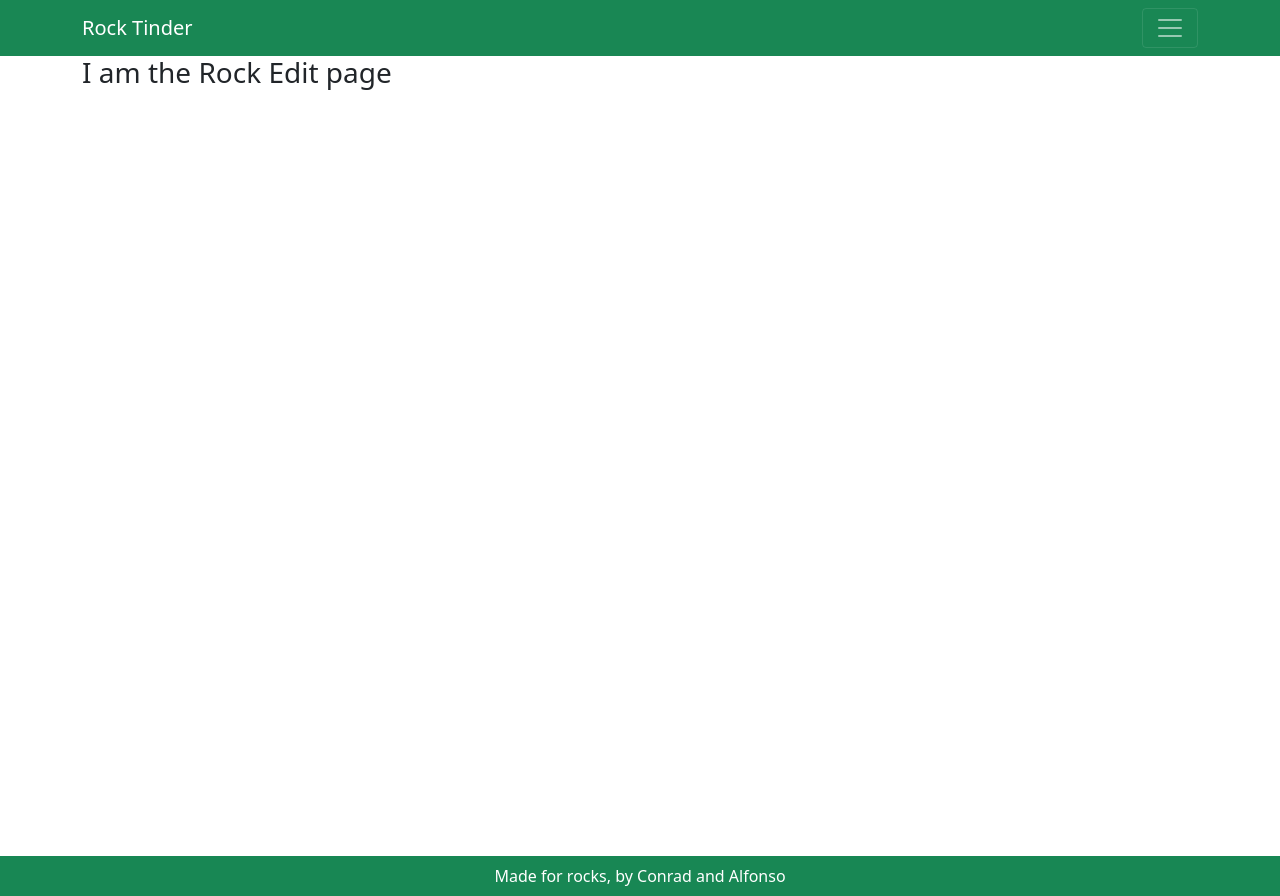
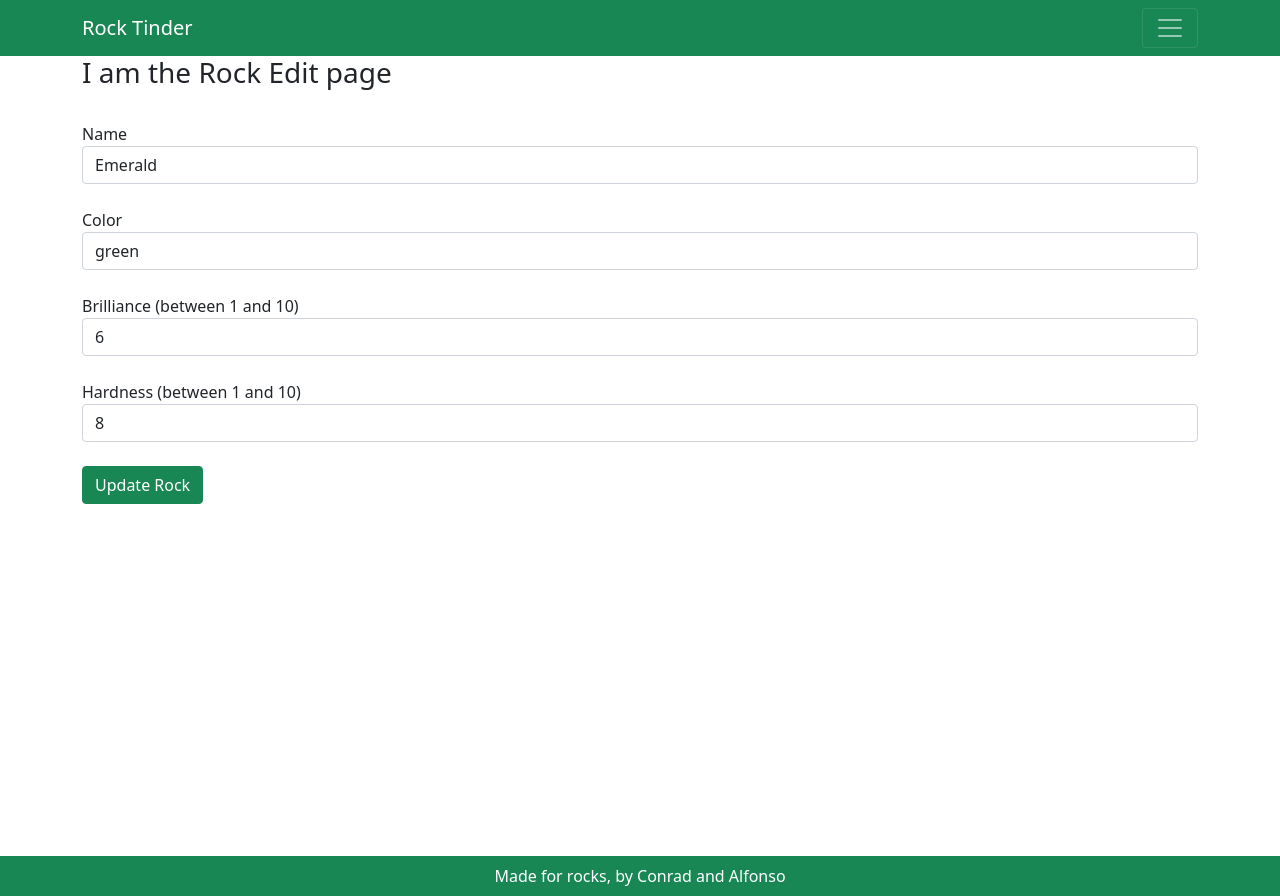
Before and after one commit to learn-academy-2021-charlie/cat-tinder-frontend-conrad-and-alfonso, a React (Create React App) app: page /rockedit/1 in a window 1280 px wide. Built offline with nearby package versions, Linux system fonts and the light colour scheme.

Commit message:
adds update functionality and tests

```diff
--- a/src/App.js
+++ b/src/App.js
@@ -27,6 +27,11 @@ class App extends Component {
     console.log(newRock)
   }
 
+  updateRock = (editRock, id) =>{
+    console.log("rock: ",editRock)
+    console.log("id: ", id)
+  }
+
   render() {
     // console.log(this.state.rocks);
     return (
@@ -44,7 +49,11 @@ class App extends Component {
           }} />
 
           <Route path="/rocknew" render= {(props) => <RockNew createRock={this.createRock} />} />
-          <Route path="/rockedit" component={RockEdit} />
+          <Route path="/rockedit/:id"   render = {(props) => {
+            const id = props.match.params.id
+            const rock = this.state.rocks.find(rock => rock.id === +id)
+            return <RockEdit  updateRock = {this.updateRock} rock={rock}   />
+          }}/>
           <Route component={NotFound} />
         </Switch>
         <Footer />
--- a/src/pages/RockEdit.js
+++ b/src/pages/RockEdit.js
@@ -1,10 +1,87 @@
 import React, { Component } from 'react'
+import { Redirect } from 'react-router-dom';
+import { Button, Form, FormGroup, Label, Input } from 'reactstrap';
 
 class RockEdit extends Component {
+  constructor(props){
+    super(props)
+    const {rock} = this.props
+    this.state ={
+      form: {
+        name: rock && rock.name,
+        color: rock && rock.color,
+        brilliance: rock && rock.brilliance,
+        hardness: rock && rock.hardness
+      },
+      submitted: false
+    }
+  }
+
+
+  handleChange = (e) =>{
+    let {form} = this.state
+    form[e.target.name] = e.target.value
+    this.setState({form: form})
+  }
+
+
+  handleSubmit = () => {
+    this.props.updateRock(this.state.form,this.props.rock.id)
+    this.setState({submitted: true})
+  }
+
   render() {
     return (
       <div className="page container">
         <h3>I am the Rock Edit page</h3>
+
+        <Form>
+        <br/>
+          <FormGroup>
+            <Label for="name">Name</Label>
+            <Input
+              type="text"
+              name="name"
+              onChange={this.handleChange}
+              value={this.state.form.name}
+            />
+          </FormGroup>
+          <br/>
+          <FormGroup>
+            <Label for="color">Color</Label>
+            <Input
+              type="text"
+              name="color"
+              onChange={this.handleChange}
+              value={this.state.form.color}
+            />
+          </FormGroup>
+          <br/>
+          <FormGroup>
+            <Label for="brilliance">Brilliance (between 1 and 10)</Label>
+            <Input
+              type="number"
+              name="brilliance"
+              min="0" max="10"
+              onChange={this.handleChange}
+              value={this.state.form.brilliance}
+            />
+          </FormGroup>
+          <br/>
+          <FormGroup>
+            <Label for="hardness">Hardness (between 1 and 10)</Label>
+            <Input
+              type="number"
+              name="hardness"
+              min="0" max="10"
+              onChange={this.handleChange}
+              value={this.state.form.hardness}
+            />
+          </FormGroup>
+          <br/>
+          <Button name="submit" color="success" onClick={this.handleSubmit}>Update Rock</Button>
+        </Form>
+        {this.state.submitted && <Redirect to={`/rockshow/${this.props.rock.id}`}/>}
       </div>
     )
   }
--- a/src/pages/RockNew.js
+++ b/src/pages/RockNew.js
@@ -9,8 +9,8 @@ class RockNew extends Component {
       form: {
         name:"",
         color:"",
-        brilliance:'NaN',
-        hardness:'NaN'
+        brilliance:"",
+        hardness:""
       },
       submitted: false
     }
--- a/src/pages/RockShow.js
+++ b/src/pages/RockShow.js
@@ -1,5 +1,5 @@
 import React, { Component } from 'react'
-import { Progress } from 'reactstrap';
+import { Button, Progress } from 'reactstrap';
 import { Link } from 'react-router-dom'
 
 class RockShow extends Component {
@@ -14,7 +14,11 @@ class RockShow extends Component {
         <Progress value={rock && rock.brilliance * 10}>{rock && rock.brilliance}/10</Progress>
         <p className="hardness" ><strong>Hardness:</strong> {rock && rock.hardness}</p>
         <Progress value={rock && rock.hardness * 10} color="success">{rock && rock.hardness}/10</Progress>
-        <Link to="/rockindex">Back to Rocks</Link>
+        <br/>
+        <Link to={`/rockedit/${rock && rock.id}`}><Button color="success">Edit Rock</Button></Link>
+        <br/>
+        <br/>
+        <Link to="/rockindex"><Button color="primary">Back to Rocks</Button></Link>
       </div>
     )
   }
```
Also changed, not shown: 1 other file (tests, documents, lock files or other folders).
